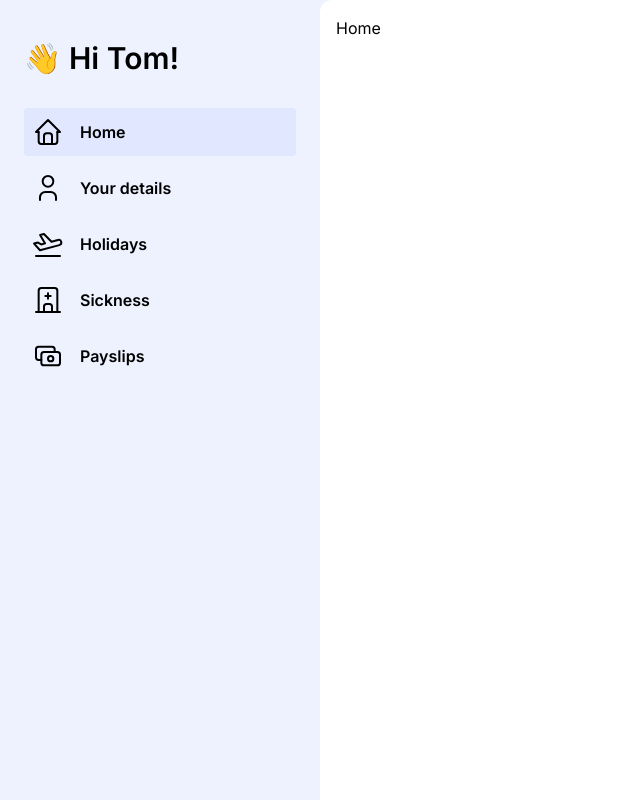
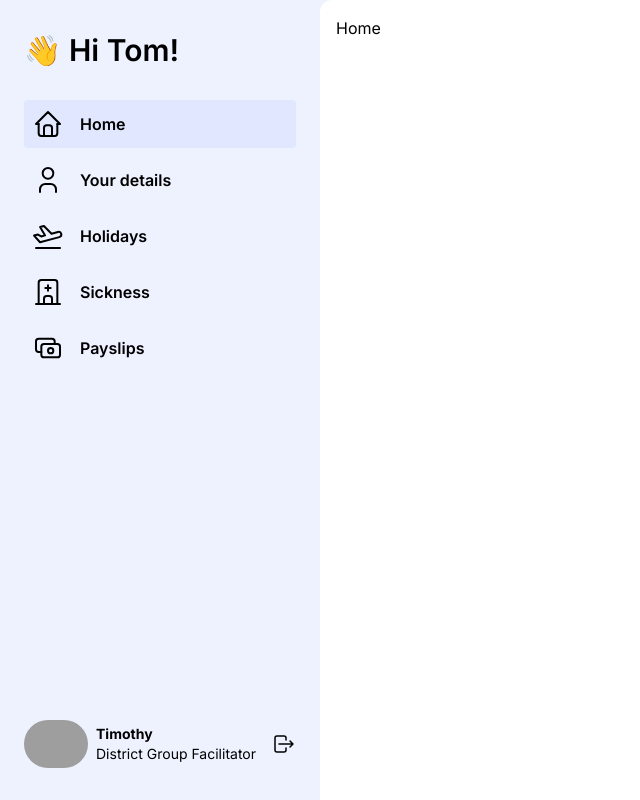
Before and after one commit to tom751/HR, a Vue app: page / in a window 1280 px wide. Shown: the whole page, without its empty margins (0-640 px from the left). Built offline with nearby package versions, Linux system fonts and the light colour scheme; grey boxes are pictures that could not be loaded.

Commit message:
Add profile thing

```diff
--- a/package.json
+++ b/package.json
@@ -8,10 +8,12 @@
     "serve": "vite preview"
   },
   "dependencies": {
+    "faker": "^5.5.3",
     "vue": "^3.2.16",
     "vue-router": "4"
   },
   "devDependencies": {
+    "@types/faker": "^5.5.9",
     "@vitejs/plugin-vue": "^1.9.3",
     "autoprefixer": "^10.3.7",
     "postcss": "^8.3.11",
--- a/src/App.vue
+++ b/src/App.vue
@@ -8,7 +8,5 @@
 </template>
 
 <script setup lang="ts">
-import NavBar from './components/NavBar.vue';
+import NavBar from './components/nav/NavBar.vue';
 </script>
-
-<style></style>
--- a/src/components/NavBar.vue
+++ /dev/null
@@ -1,27 +0,0 @@
-<template>
-  <nav class="h-screen w-full max-w-xs p-6">
-    <h4 class="text-3xl mt-4 font-semibold">👋 Hi Tom!</h4>
-
-    <ul class="space-y-2 mt-8">
-      <NavLink to="/"><HomeIcon class="mr-4" /> Home</NavLink>
-      <NavLink to="/details"><ProfileIcon class="mr-4" /> Your details</NavLink>
-      <NavLink to="/holidays"><PlaneIcon class="mr-4" /> Holidays</NavLink>
-      <NavLink to="/sickness"><HospitalIcon class="mr-4" /> Sickness</NavLink>
-      <NavLink to="/payslips"><CashIcon class="mr-4" /> Payslips</NavLink>
-    </ul>
-  </nav>
-</template>
-
-<script>
-import HomeIcon from './icons/HomeIcon.vue';
-import HospitalIcon from './icons/HospitalIcon.vue';
-import PlaneIcon from './icons/PlaneIcon.vue';
-import NavLink from './NavLink.vue';
-import CashIcon from './icons/CashIcon.vue';
-import ProfileIcon from './icons/ProfileIcon.vue';
-export default {
-  components: { NavLink, HomeIcon, PlaneIcon, HospitalIcon, CashIcon, ProfileIcon },
-};
-</script>
-, Plan, HospitalIconeIcon
-<style></style>
--- /dev/null
+++ b/src/components/icons/LogoutIcon.vue
@@ -0,0 +1,18 @@
+<template>
+  <svg
+    xmlns="http://www.w3.org/2000/svg"
+    class="icon icon-tabler icon-tabler-logout"
+    width="24"
+    height="24"
+    viewBox="0 0 24 24"
+    stroke-width="1.5"
+    stroke="#000000"
+    fill="none"
+    stroke-linecap="round"
+    stroke-linejoin="round"
+  >
+    <path stroke="none" d="M0 0h24v24H0z" fill="none" />
+    <path d="M14 8v-2a2 2 0 0 0 -2 -2h-7a2 2 0 0 0 -2 2v12a2 2 0 0 0 2 2h7a2 2 0 0 0 2 -2v-2" />
+    <path d="M7 12h14l-3 -3m0 6l3 -3" />
+  </svg>
+</template>
--- /dev/null
+++ b/src/components/nav/NavBar.vue
@@ -0,0 +1,28 @@
+<template>
+  <nav class="h-screen w-full max-w-xs px-6 py-8 flex flex-col">
+    <h4 class="text-3xl font-semibold">👋 Hi Tom!</h4>
+
+    <ul class="space-y-2 mt-8">
+      <NavLink to="/"><HomeIcon class="mr-4" /> Home</NavLink>
+      <NavLink to="/details"><ProfileIcon class="mr-4" /> Your details</NavLink>
+      <NavLink to="/holidays"><PlaneIcon class="mr-4" /> Holidays</NavLink>
+      <NavLink to="/sickness"><HospitalIcon class="mr-4" /> Sickness</NavLink>
+      <NavLink to="/payslips"><CashIcon class="mr-4" /> Payslips</NavLink>
+    </ul>
+    <NavProfile class="mt-auto" />
+  </nav>
+</template>
+
+<script>
+import HomeIcon from '../icons/HomeIcon.vue';
+import HospitalIcon from '../icons/HospitalIcon.vue';
+import PlaneIcon from '../icons/PlaneIcon.vue';
+import NavLink from '../nav/NavLink.vue';
+import NavProfile from '../nav/NavProfile.vue';
+import CashIcon from '../icons/CashIcon.vue';
+import ProfileIcon from '../icons/ProfileIcon.vue';
+export default {
+  components: { NavLink, HomeIcon, PlaneIcon, HospitalIcon, CashIcon, ProfileIcon, NavProfile },
+};
+</script>
+<style></style>
--- /dev/null
+++ b/src/components/nav/NavProfile.vue
@@ -0,0 +1,20 @@
+<template>
+  <div class="flex items-center">
+    <img :src="card.avatar" alt="profile pictue" class="max-h-12 rounded-full" />
+    <div class="ml-2 overflow-hidden text-sm mr-2">
+      <p class="font-bold">{{ card.name }}</p>
+      <p class="truncate">{{ job }}</p>
+    </div>
+    <button class="ml-auto">
+      <LogoutIcon />
+    </button>
+  </div>
+</template>
+
+<script setup lang="ts">
+import faker from 'faker';
+import LogoutIcon from '../icons/LogoutIcon.vue';
+
+const card = faker.helpers.contextualCard();
+const job = faker.name.jobTitle();
+</script>
```
Also changed, not shown: src/components/nav/NavLink.vue (renamed from src/components/NavLink.vue), 1 other file (tests, documents, lock files or other folders).
